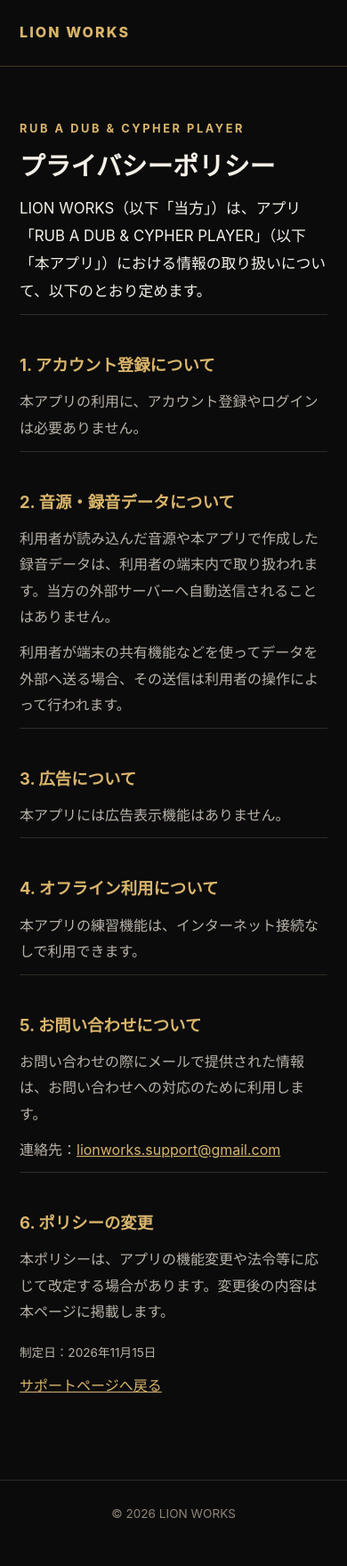
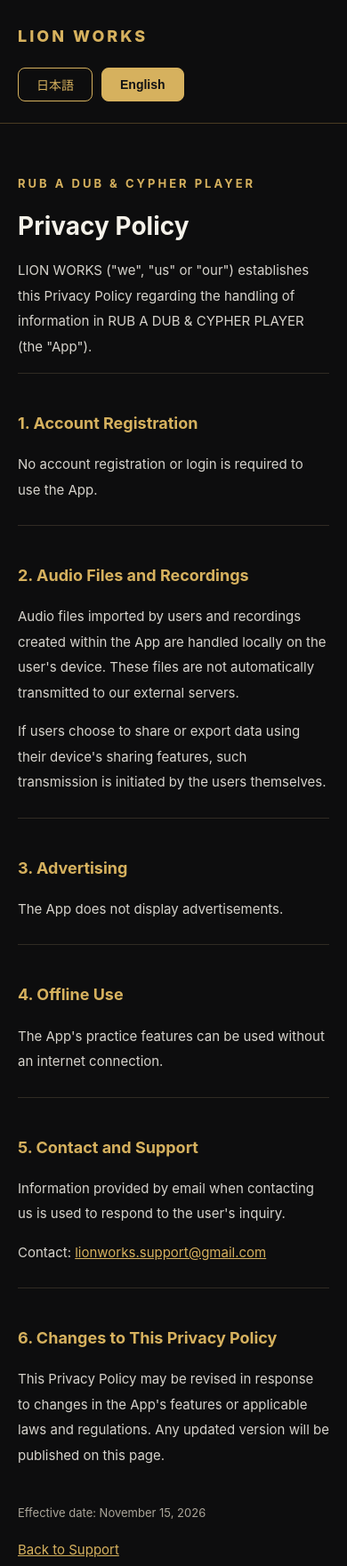
Before and after one commit to lionworks-jp/lionworks-jp.github.io, a plain HTML site: page rubadub/privacy.html in a window 390 px wide. Shown: the top 1760 px of the page at 89% size. Before the commit the page ends 1739 px from the top, so only its background shows below. Drawn offline with Linux system fonts and the light colour scheme.

Commit message:
Update privacy policy HTML structure and content

```diff
--- a/rubadub/privacy.html
+++ b/rubadub/privacy.html
@@ -1,25 +1,246 @@
-<!doctype html>
+<!DOCTYPE html>
 <html lang="ja">
 <head>
-<meta charset="utf-8"><meta name="viewport" content="width=device-width, initial-scale=1">
-<title>プライバシーポリシー | RUB A DUB &amp; CYPHER PLAYER | LION WORKS</title>
+<meta charset="utf-8">
+<meta name="viewport" content="width=device-width, initial-scale=1">
+<title>Privacy Policy | RUB A DUB &amp; CYPHER PLAYER | LION WORKS</title>
 <style>
-:root{color-scheme:dark;--gold:#d9b56b;--text:#f4f0e8;--muted:#b8b2a7}*{box-sizing:border-box}body{margin:0;background:#0b0b0c;color:var(--text);font-family:-apple-system,BlinkMacSystemFont,"Hiragino Kaku Gothic ProN","Noto Sans JP",sans-serif;line-height:1.85}header{border-bottom:1px solid #44371f;padding:22px max(22px,calc((100vw - 850px)/2))}header a{color:var(--gold);font-weight:800;letter-spacing:.13em;text-decoration:none}main{max-width:850px;margin:auto;padding:58px 22px 80px}.eyebrow{color:var(--gold);letter-spacing:.2em;font-size:.8rem;font-weight:700}h1{font-size:clamp(1.8rem,5vw,2.6rem);line-height:1.35;margin:12px 0}h2{font-size:1.15rem;color:var(--gold);margin:34px 0 8px}p{margin:10px 0;color:var(--muted)}.intro{font-size:1.05rem;color:var(--text)}section{border-top:1px solid #302b23;padding-top:5px}a{color:var(--gold);overflow-wrap:anywhere}.meta{font-size:.85rem;margin-top:18px}footer{text-align:center;border-top:1px solid #302b23;padding:25px;color:#8d8577;font-size:.85rem}
+:root {
+  color-scheme: dark;
+}
+* {
+  box-sizing: border-box;
+}
+body {
+  margin: 0;
+  background: #0d0d0e;
+  color: #f4f1e9;
+  font-family: -apple-system, BlinkMacSystemFont, "Helvetica Neue", sans-serif;
+  line-height: 1.9;
+}
+header {
+  border-bottom: 1px solid #493b23;
+  padding: 24px 20px;
+}
+.header-inner {
+  max-width: 850px;
+  margin: auto;
+  display: flex;
+  align-items: center;
+  justify-content: space-between;
+  flex-wrap: wrap;
+  gap: 18px;
+}
+.brand {
+  color: #d6b15e;
+  font-size: 18px;
+  font-weight: 800;
+  letter-spacing: 3px;
+  text-decoration: none;
+}
+.languages {
+  display: flex;
+  gap: 10px;
+}
+button {
+  background: transparent;
+  border: 1px solid #d6b15e;
+  color: #d6b15e;
+  border-radius: 8px;
+  padding: 8px 20px;
+  font-size: 14px;
+  cursor: pointer;
+}
+button.active {
+  background: #d6b15e;
+  color: #101114;
+  font-weight: bold;
+}
+main {
+  max-width: 850px;
+  margin: auto;
+  padding: 55px 20px 80px;
+}
+.eyebrow {
+  color: #d6b15e;
+  font-size: 13px;
+  font-weight: bold;
+  letter-spacing: 3px;
+}
+h1 {
+  font-size: clamp(28px, 5vw, 38px);
+  line-height: 1.4;
+  margin: 16px 0;
+}
+section {
+  border-top: 1px solid #302b23;
+  padding: 24px 0 10px;
+}
+h2 {
+  color: #d6b15e;
+  font-size: 18px;
+}
+p {
+  font-size: 15px;
+  color: #d6d3cc;
+}
+a {
+  color: #d6b15e;
+  overflow-wrap: anywhere;
+}
+.date {
+  font-size: 13px;
+  color: #aaa599;
+}
+footer {
+  border-top: 1px solid #302b23;
+  text-align: center;
+  padding: 28px;
+  color: #aaa599;
+  font-size: 13px;
+}
+[hidden] {
+  display: none !important;
+}
 </style>
 </head>
 <body>
-<header><a href="/">LION WORKS</a></header>
+
+<header>
+<div class="header-inner">
+<a class="brand" href="../index.html">LION WORKS</a>
+<div class="languages">
+<button id="btn-ja" onclick="setLanguage('ja')">日本語</button>
+<button id="btn-en" onclick="setLanguage('en')">English</button>
+</div>
+</div>
+</header>
+
 <main>
+
 <div class="eyebrow">RUB A DUB &amp; CYPHER PLAYER</div>
+
+<div data-lang="ja">
+
 <h1>プライバシーポリシー</h1>
-<p class="intro">LION WORKS（以下「当方」）は、アプリ「RUB A DUB &amp; CYPHER PLAYER」（以下「本アプリ」）における情報の取り扱いについて、以下のとおり定めます。</p>
-<section><h2>1. アカウント登録について</h2><p>本アプリの利用に、アカウント登録やログインは必要ありません。</p></section>
-<section><h2>2. 音源・録音データについて</h2><p>利用者が読み込んだ音源や本アプリで作成した録音データは、利用者の端末内で取り扱われます。当方の外部サーバーへ自動送信されることはありません。</p><p>利用者が端末の共有機能などを使ってデータを外部へ送る場合、その送信は利用者の操作によって行われます。</p></section>
-<section><h2>3. 広告について</h2><p>本アプリには広告表示機能はありません。</p></section>
-<section><h2>4. オフライン利用について</h2><p>本アプリの練習機能は、インターネット接続なしで利用できます。</p></section>
-<section><h2>5. お問い合わせについて</h2><p>お問い合わせの際にメールで提供された情報は、お問い合わせへの対応のために利用します。</p><p>連絡先：<a href="mailto:lionworks.support@gmail.com">lionworks.support@gmail.com</a></p></section>
-<section><h2>6. ポリシーの変更</h2><p>本ポリシーは、アプリの機能変更や法令等に応じて改定する場合があります。変更後の内容は本ページに掲載します。</p></section>
-<p class="meta">制定日：2026年11月15日</p>
-<p><a href="/rubadub/support.html">サポートページへ戻る</a></p>
-</main><footer>© 2026 LION WORKS</footer>
-</body></html>
+
+<p>LION WORKS（以下「当方」）は、アプリ「RUB A DUB &amp; CYPHER PLAYER」（以下「本アプリ」）における情報の取り扱いについて、以下のとおり定めます。</p>
+
+<section>
+<h2>1. アカウント登録について</h2>
+<p>本アプリの利用に、アカウント登録やログインは必要ありません。</p>
+</section>
+
+<section>
+<h2>2. 音源・録音データについて</h2>
+<p>利用者が読み込んだ音源や本アプリで作成した録音データは、利用者の端末内で取り扱われます。当方の外部サーバーへ自動送信されることはありません。</p>
+<p>利用者が端末の共有機能などを使ってデータを外部へ送る場合、その送信は利用者の操作によって行われます。</p>
+</section>
+
+<section>
+<h2>3. 広告について</h2>
+<p>本アプリには広告表示機能はありません。</p>
+</section>
+
+<section>
+<h2>4. オフライン利用について</h2>
+<p>本アプリの練習機能は、インターネット接続なしで利用できます。</p>
+</section>
+
+<section>
+<h2>5. お問い合わせについて</h2>
+<p>お問い合わせの際にメールで提供された情報は、お問い合わせへの対応のために利用します。</p>
+<p>連絡先：<a href="mailto:lionworks.support@gmail.com">lionworks.support@gmail.com</a></p>
+</section>
+
+<section>
+<h2>6. ポリシーの変更</h2>
+<p>本ポリシーは、アプリの機能変更や法令等に応じて改定する場合があります。変更後の内容は本ページに掲載します。</p>
+</section>
+
+<p class="date">制定日：2026年11月15日</p>
+<p><a href="support.html">サポートページへ戻る</a></p>
+
+</div>
+
+<div data-lang="en" hidden>
+
+<h1>Privacy Policy</h1>
+
+<p>LION WORKS ("we", "us" or "our") establishes this Privacy Policy regarding the handling of information in RUB A DUB &amp; CYPHER PLAYER (the "App").</p>
+
+<section>
+<h2>1. Account Registration</h2>
+<p>No account registration or login is required to use the App.</p>
+</section>
+
+<section>
+<h2>2. Audio Files and Recordings</h2>
+<p>Audio files imported by users and recordings created within the App are handled locally on the user's device. These files are not automatically transmitted to our external servers.</p>
+<p>If users choose to share or export data using their device's sharing features, such transmission is initiated by the users themselves.</p>
+</section>
+
+<section>
+<h2>3. Advertising</h2>
+<p>The App does not display advertisements.</p>
+</section>
+
+<section>
+<h2>4. Offline Use</h2>
+<p>The App's practice features can be used without an internet connection.</p>
+</section>
+
+<section>
+<h2>5. Contact and Support</h2>
+<p>Information provided by email when contacting us is used to respond to the user's inquiry.</p>
+<p>Contact: <a href="mailto:lionworks.support@gmail.com">lionworks.support@gmail.com</a></p>
+</section>
+
+<section>
+<h2>6. Changes to This Privacy Policy</h2>
+<p>This Privacy Policy may be revised in response to changes in the App's features or applicable laws and regulations. Any updated version will be published on this page.</p>
+</section>
+
+<p class="date">Effective date: November 15, 2026</p>
+<p><a href="support.html">Back to Support</a></p>
+
+</div>
+
+</main>
+
+<footer>
+&copy; 2026 LION WORKS
+</footer>
+
+<script>
+function setLanguage(lang) {
+  lang = lang === 'ja' ? 'ja' : 'en';
+  document.documentElement.lang = lang;
+
+  document.querySelectorAll('[data-lang]').forEach(function(el) {
+    el.hidden = el.dataset.lang !== lang;
+  });
+
+  ['ja', 'en'].forEach(function(code) {
+    var btn = document.getElementById('btn-' + code);
+    btn.classList.toggle('active', code === lang);
+    btn.setAttribute('aria-pressed', String(code === lang));
+  });
+
+  try {
+    localStorage.setItem('lionworks-language', lang);
+  } catch(e) {}
+}
+
+var savedLanguage = null;
+try {
+  savedLanguage = localStorage.getItem('lionworks-language');
+} catch(e) {}
+
+setLanguage(savedLanguage ||
+  (navigator.language.toLowerCase().startsWith('ja') ? 'ja' : 'en')
+);
+</script>
+
+</body>
+</html>
```
